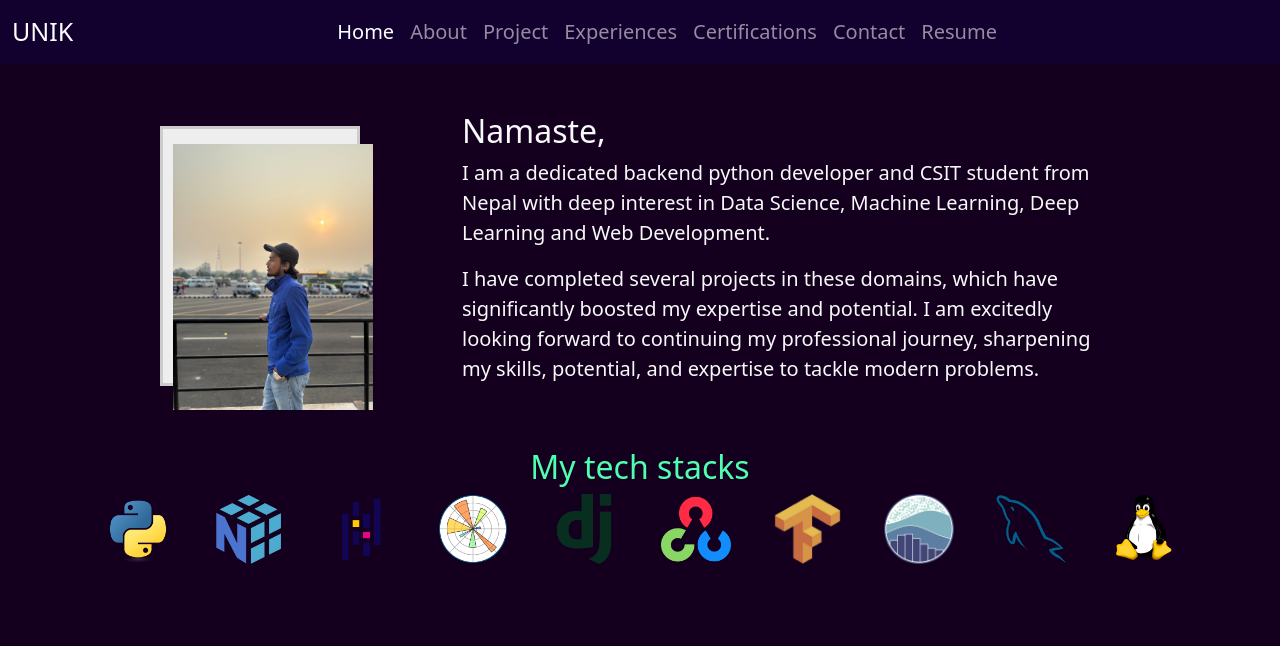
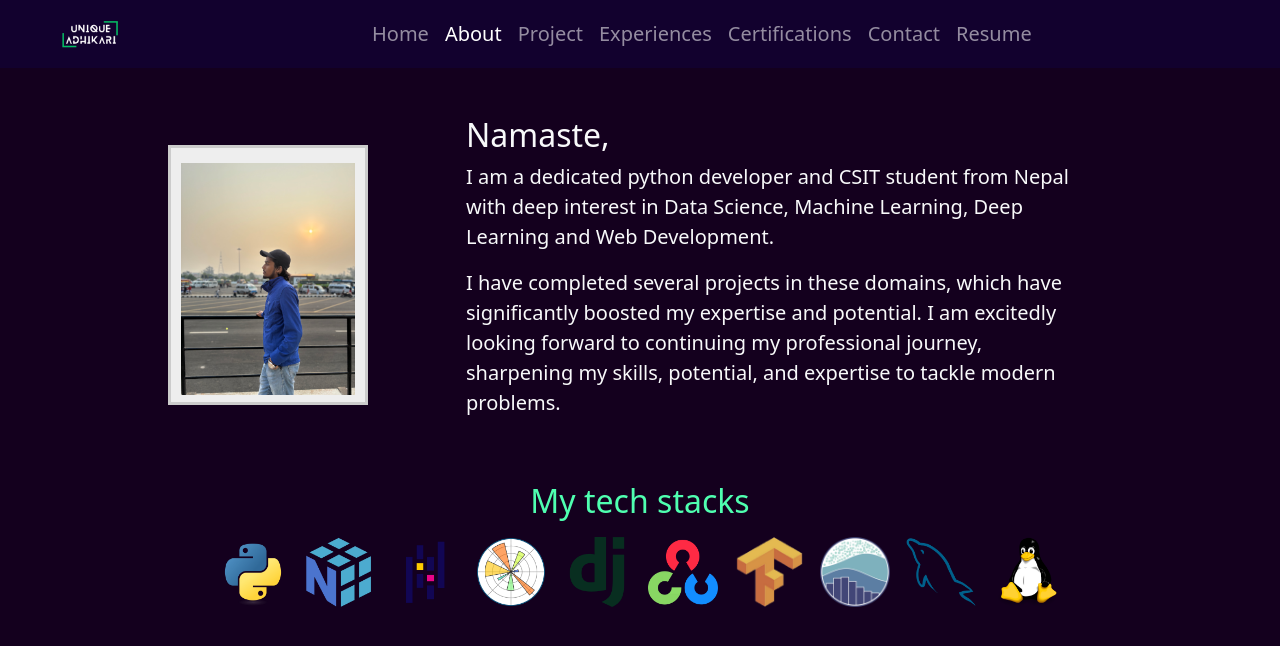
Before and after one commit to coffee-and-debugging/pyport, a Django app: page /about in a window 1280 px wide. Shown: the top 646 px of the page. Run offline with Django 5.2, Linux system fonts and the light colour scheme.

Commit message:
updating frontend & backend

```diff
--- a/resume/static/css/style.css
+++ b/resume/static/css/style.css
@@ -37,6 +37,12 @@ body{
     width: 120%;
     height: auto;
     display: block;
+}
+
+.nav-item.active{
+    font-weight: bold;
+    color: #4fffb0;
+
 }
 
 .frame {
--- a/resume/templates/about.html
+++ b/resume/templates/about.html
@@ -2,35 +2,55 @@
 {% load static %}
 
 {% block content1 %}
-<div class="row my-5">
-    <div class="col-4 d-flex justify-content-center align-items-center">
-        <div class="frame">
+<div class="container my-5">
+    <div class="row">
+        <div class="col-lg-4 d-flex justify-content-center align-items-center mb-4 mb-lg-0">
+            <div class="frame">
+                <img src="{% static 'images/full.jpg' %}" alt="image" class="img-fluid">
+            </div>
+        </div>
 
-            <img src="{% static 'images/full.jpg' %}" alt="image" style="width: 200px; height: auto; display: block;">
+        <div class="col-lg-7 text-left text-light">
+            <h2>Namaste,</h2>
+            <p class="fs-5">I am a dedicated python developer and CSIT student from Nepal with deep interest in Data Science, Machine Learning, Deep Learning and Web Development.</p>
+            <p class="fs-5">I have completed several projects in these domains, which have significantly boosted my expertise and potential. I am excitedly looking forward to continuing my professional journey, sharpening my skills, potential, and expertise to tackle modern problems.</p>
         </div>
     </div>
 
-    <div class="col-7 text-left text-light">
-        <h2>Namaste,</h2>
-        <p class="fs-5">I am a dedicated backend python developer and CSIT student from Nepal with deep interest in Data Science, Machine Learning, Deep Learning and Web Development.</p>
-        <p class="fs-5">I have completed several projects in these domains, which have significantly boosted my expertise and potential. I am excitedly looking forward to continuing my professional journey, sharpening my skills, potential, and expertise to tackle modern problems.</p>
-
-    </div>
-</div>
-
-<div class="row my-2">
-    <h2 class="text-center" style="color:#4fffb0;">My tech stacks</h2>
-    <div class="d-flex justify-content-around align-items-center">
-        <img src="{% static 'images/python.png'%}" alt="python" width="70" height="70" class="img-fluid" title="Python">
-        <img src="{% static 'images/NumPy.png'%}" alt="numpy" width="70" height="70" class="img-fluid" title="Numpy">
-        <img src="{% static 'images/Pandas.png'%}" alt="pandas" width="70" height="70" class="img-fluid" title="Pandas">
-        <img src="{% static 'images/Matplotlib.png'%}" alt="matplotlib" width="70" height="70" class="img-fluid" title="Matplotlib">
-        <img src="{% static 'images/Django.png'%}" alt="django" width="70" height="70" class="img-fluid" title="Django">
-        <img src="{% static 'images/OpenCV.png'%}" alt="opencv" width="70" height="70" class="img-fluid" title="OpenCV">
-        <img src="{% static 'images/tenserflow.png'%}" alt="tenserflow" width="70" height="70" class="img-fluid" title="Tenserflow">
-        <img src="{% static 'images/seaborn.png'%}" alt="seaborn" width="70" height="70" class="img-fluid" title="seaborn">
-        <img src="{% static 'images/mysql.png'%}" alt="mysql" width="70" height="70" class="img-fluid" title="MySQL">
-        <img src="{% static 'images/linux.png'%}" alt="linux" width="70" height="70" class="img-fluid" title="Linux">
+    <div class="row my-5">
+        <h2 class="text-center w-100" style="color:#4fffb0;">My tech stacks</h2>
+        <div class="d-flex flex-wrap justify-content-center align-items-center">
+            <div class="p-2">
+                <img src="{% static 'images/python.png' %}" alt="Python" width="70" height="70" class="img-fluid" title="Python">
+            </div>
+            <div class="p-2">
+                <img src="{% static 'images/NumPy.png' %}" alt="Numpy" width="70" height="70" class="img-fluid" title="Numpy">
+            </div>
+            <div class="p-2">
+                <img src="{% static 'images/Pandas.png' %}" alt="Pandas" width="70" height="70" class="img-fluid" title="Pandas">
+            </div>
+            <div class="p-2">
+                <img src="{% static 'images/Matplotlib.png' %}" alt="Matplotlib" width="70" height="70" class="img-fluid" title="Matplotlib">
+            </div>
+            <div class="p-2">
+                <img src="{% static 'images/Django.png' %}" alt="Django" width="70" height="70" class="img-fluid" title="Django">
+            </div>
+            <div class="p-2">
+                <img src="{% static 'images/OpenCV.png' %}" alt="OpenCV" width="70" height="70" class="img-fluid" title="OpenCV">
+            </div>
+            <div class="p-2">
+                <img src="{% static 'images/tenserflow.png' %}" alt="TensorFlow" width="70" height="70" class="img-fluid" title="TensorFlow">
+            </div>
+            <div class="p-2">
+                <img src="{% static 'images/seaborn.png' %}" alt="Seaborn" width="70" height="70" class="img-fluid" title="Seaborn">
+            </div>
+            <div class="p-2">
+                <img src="{% static 'images/mysql.png' %}" alt="MySQL" width="70" height="70" class="img-fluid" title="MySQL">
+            </div>
+            <div class="p-2">
+                <img src="{% static 'images/linux.png' %}" alt="Linux" width="70" height="70" class="img-fluid" title="Linux">
+            </div>
+        </div>
     </div>
 </div>
 {% endblock content1 %}
--- a/resume/templates/navbar.html
+++ b/resume/templates/navbar.html
@@ -1,33 +1,56 @@
+{% load static %}
 <nav class="navbar navbar-expand-lg navbar-dark">
   <div class="container-fluid">
-      <a class="navbar-brand" ms-5 m-2 style="padding-right:240px;" href="/">UNIK</a>
+
+      <img src="{% static 'images/transparentlogo.png'%}" alt="logo" class="navbar-brand ms-5 m-1" style="padding-right:240px; width:300px;">
+
+
       <button class="navbar-toggler" type="button" data-bs-toggle="collapse" data-bs-target="#navbarNav" aria-controls="navbarNav" aria-expanded="false" aria-label="Toggle navigation">
           <span class="navbar-toggler-icon"></span>
       </button>
       <div class="collapse navbar-collapse" id="navbarNav">
           <ul class="navbar-nav">
               <li class="nav-item">
-            <a class="nav-link active" aria-current="page" href="/">Home</a>
+                  <a class="nav-link {% if request.path == '/' %}active{% endif %}" aria-current="page" href="/">Home</a>
               </li>
               <li class="nav-item">
-            <a class="nav-link" href="{% url 'about'%}">About</a>
+                  <a class="nav-link {% if request.path == '/about/' %}active{% endif %}" href="{% url 'about' %}">About</a>
               </li>
               <li class="nav-item">
-            <a class="nav-link" href="{% url 'projects'%}">Project</a>
+                  <a class="nav-link {% if request.path == '/projects/' %}active{% endif %}" href="{% url 'projects' %}">Project</a>
               </li>
               <li class="nav-item">
-            <a class="nav-link" href="{% url 'experience'%}">Experiences</a>
+                  <a class="nav-link {% if request.path == '/experience/' %}active{% endif %}" href="{% url 'experience' %}">Experiences</a>
               </li>
               <li class="nav-item">
-            <a class="nav-link" href="{% url 'certification'%}">Certifications</a>
+                  <a class="nav-link {% if request.path == '/certification/' %}active{% endif %}" href="{% url 'certification' %}">Certifications</a>
               </li>
               <li class="nav-item">
-            <a class="nav-link" href="{% url 'contact'%}">Contact</a>
+                  <a class="nav-link {% if request.path == '/contact/' %}active{% endif %}" href="{% url 'contact' %}">Contact</a>
               </li>
               <li class="nav-item">
-            <a class="nav-link" href="{% url 'resume'%}">Resume</a>
+                  <a class="nav-link {% if request.path == '/resume/' %}active{% endif %}" href="{% url 'resume' %}">Resume</a>
               </li>
           </ul>
       </div>
   </div>
 </nav>
+<script>
+  document.addEventListener("DOMContentLoaded", function() {
+      const navLinks = document.querySelectorAll(".nav-link");
+
+      navLinks.forEach(function(navLink) {
+          if (navLink.getAttribute("href") === window.location.pathname) {
+              navLink.classList.add("active");
+          }
+
+          navLink.addEventListener("click", function(event) {
+              navLinks.forEach(function(link) {
+                  link.classList.remove("active");
+              });
+
+              navLink.classList.add("active");
+          });
+      });
+  });
+</script>
--- a/resume/urls.py
+++ b/resume/urls.py
@@ -9,5 +9,5 @@ urlpatterns = [
     path('certificaion', views.certification, name="certification"),
     path('contact', views.contact, name="contact"),
     path('resume', views.resume, name='resume'),
-    path('savemessage', views.contact, name="savemessage"),
+    path('savefrom', views.saveform, name="saveform"),
 ]
--- a/resume/views.py
+++ b/resume/views.py
@@ -1,7 +1,8 @@
-from django.shortcuts import render
+from django.shortcuts import render, redirect
 from django.http import HttpResponse
 from django.contrib.staticfiles.storage import staticfiles_storage
-from resume.models import contactform
+from .models import ContactForm
+from django.contrib import messages
 
 
 def home(request):
@@ -74,12 +75,19 @@ def resume(request):
         return HttpResponse("Resume not found", status=404)
 
 
-def contactform(request):
-    if request.method=="POST":
-        name=request.POST.get('name')
-        email=request.POST.get('email')
-        phone=request.POST.get('phone')
-        message=request.POST.get('message')
-        data=contactform(name=name, email=email, phone=phone, message=message)
-        data.save()
+def saveform(request):
+    if request.method == "POST":
+        name = request.POST.get('name')
+        email = request.POST.get('email')
+        phone = request.POST.get('phone')
+        message = request.POST.get('message')
+
+        if name and email and phone and message:
+            data = ContactForm(name=name, email=email, phone=phone, message=message)
+            data.save()
+            messages.success(request, 'Your message has been sent successfully!')
+            return redirect('contact')
+        else:
+            messages.error(request, 'Please fill out all fields.')
+
     return render(request, "contact.html")
```
Also changed, not shown: resume/admin.py (+6 -3 lines), resume/models.py (+7 -6 lines), resume/templates/contact.html (+40 -71 lines), db.sqlite3, resume/migrations/0002_alter_contactform_email_alter_contactform_message_and_more.py (added), resume/static/images/logo.png (added), resume/static/images/transparentlogo.png (added). Lines whose indentation alone changed are shown as unchanged.
